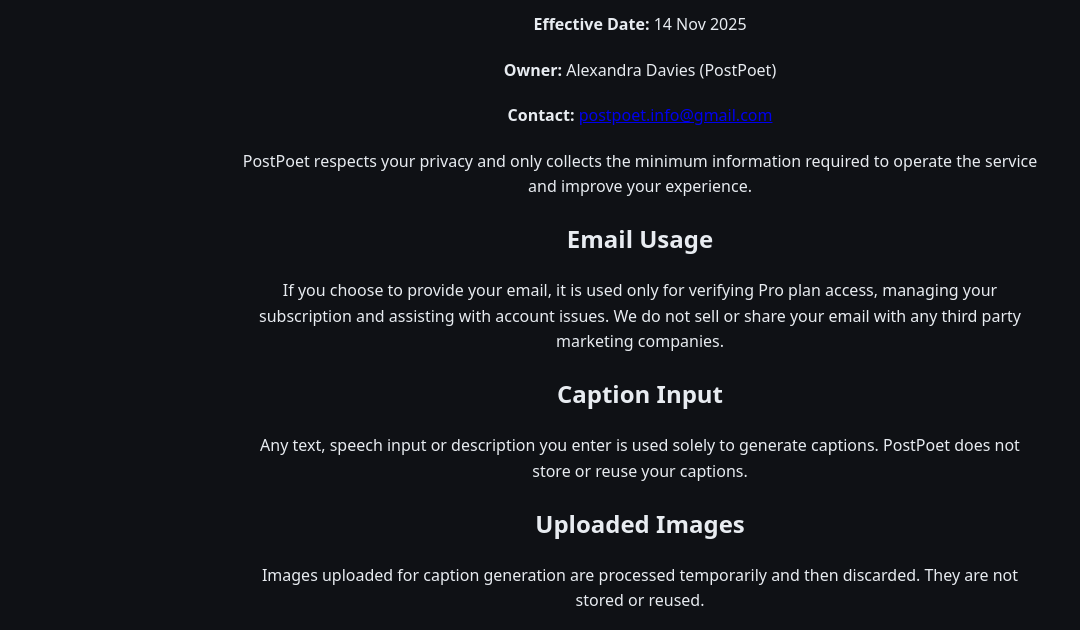
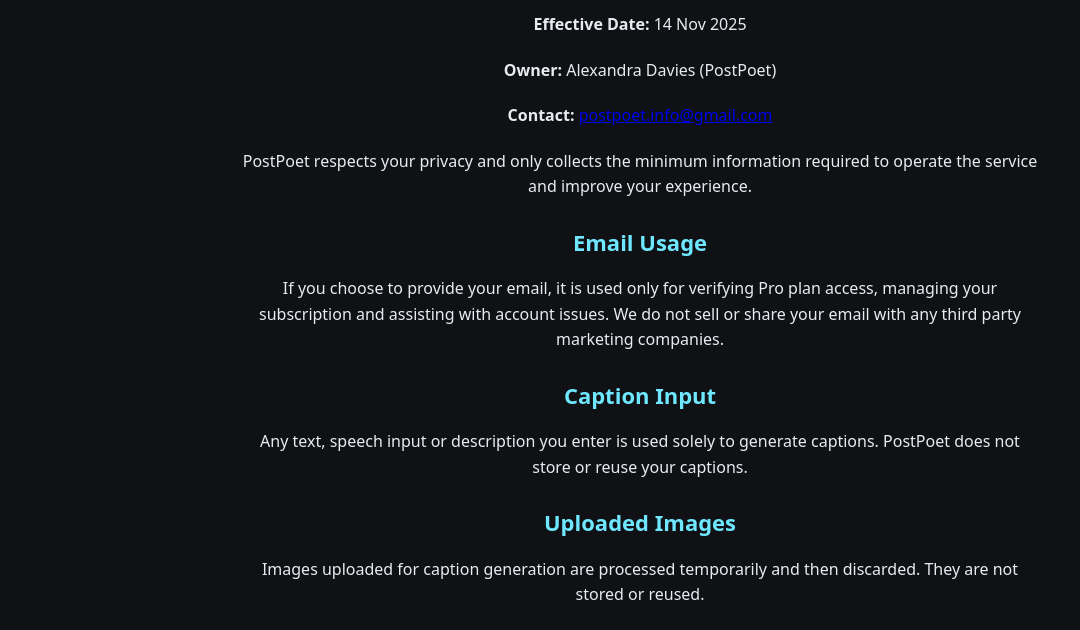
Before and after one commit to alex19849-dot/captioncraft-api, a website: page public/privacy.html in a window 1280 px wide. Shown: the part 146-776 px from the top of the page, without its empty margins (0-1080 px from the left). Drawn offline with Linux system fonts and the light colour scheme.

Commit message:
Update privacy.html

```diff
--- a/public/privacy.html
+++ b/public/privacy.html
@@ -21,6 +21,13 @@
       margin-bottom:30px;
       font-size:28px;
     }
+    h2 {
+  color: #6ee7ff;
+  margin-top: 25px;
+  margin-bottom: 10px;
+  font-size: 22px;
+}
+
     p{
       margin-bottom:20px;
     }
```
